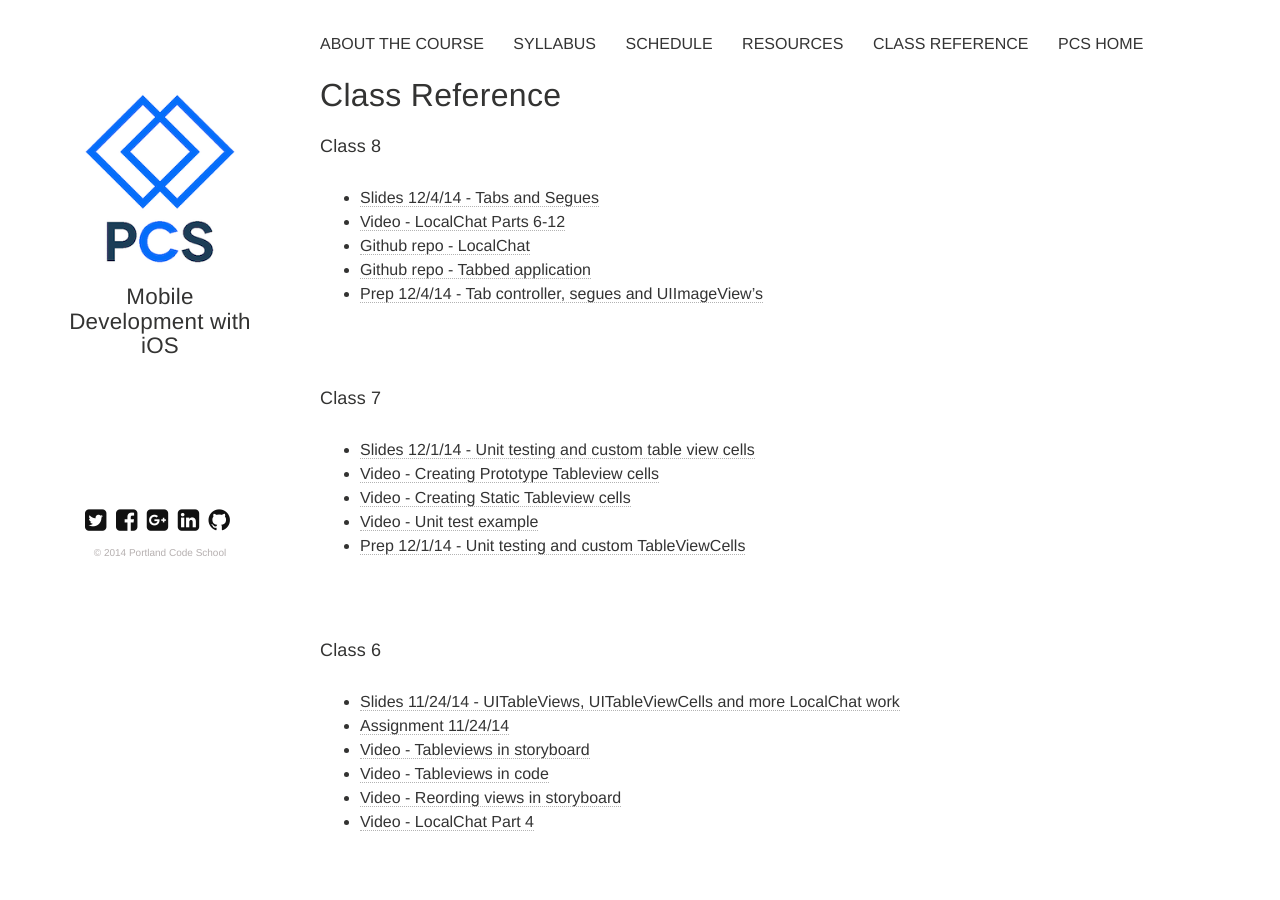
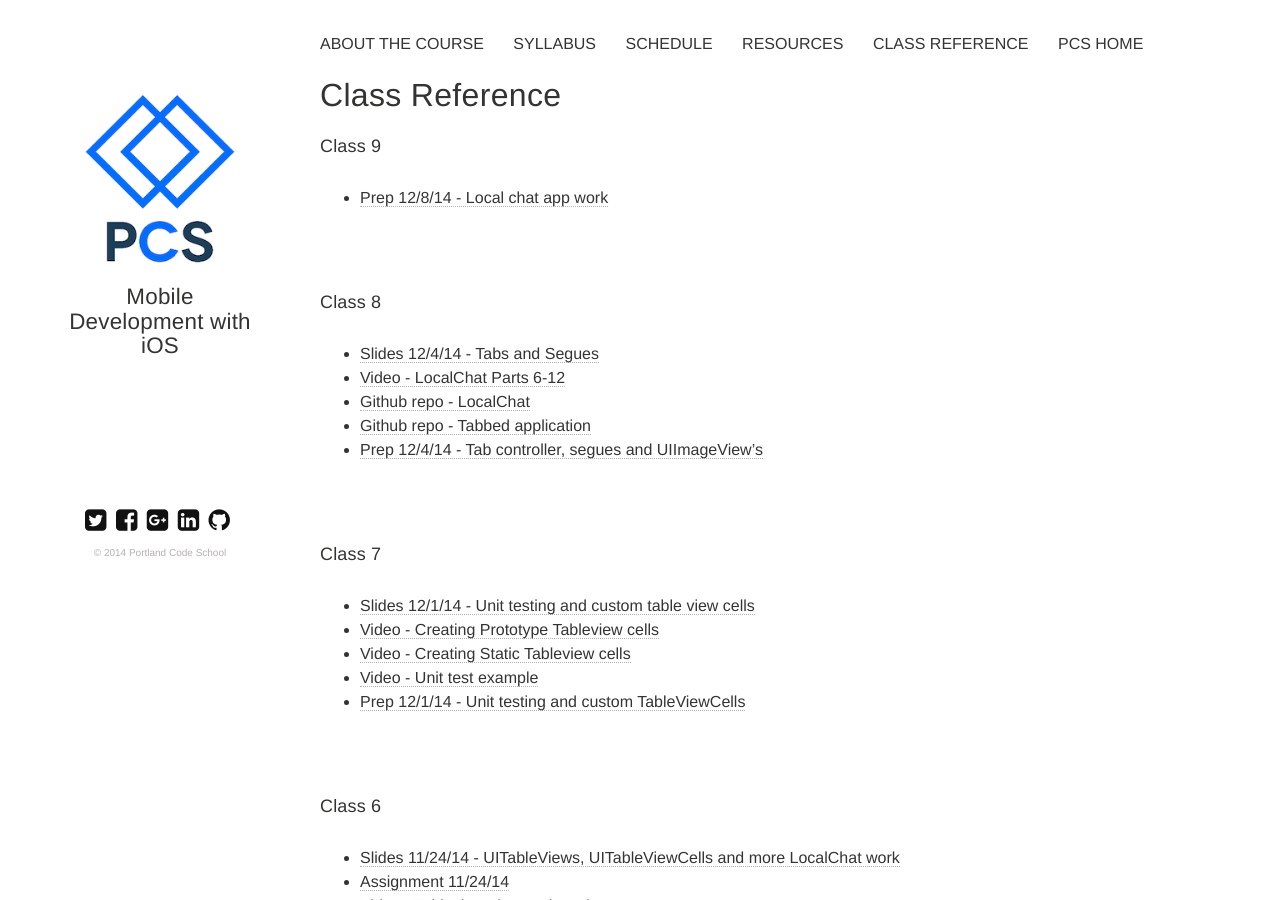
Before and after one commit to portlandcodeschool/ios, a Jekyll site: the page built from reference.md, in a window 1280 px wide and 900 px high. Built offline with Jekyll 4.4.1, drawn with Linux system fonts in a browser that asks for light colours; nearby versions of some CDN libraries.

Commit message:
Update reference.md

```diff
--- a/reference.md
+++ b/reference.md
@@ -5,6 +5,9 @@ title: Class Reference
 tagline: Mobile Development with iOS
 tags: [reference]
 ---
+####Class 9
+* [Prep 12/8/14 - Local chat app work](https://docs.google.com/presentation/d/1bGYkDtTH0AR24LF3BbTU_RZckCk9jDv6lDt4Kc205nQ/edit?usp=sharing)
+
 ####Class 8
 * [Slides 12/4/14 - Tabs and Segues](https://docs.google.com/presentation/d/11xaIE09gqhMAh89w4V7DZjlMukf9AL_CPrwGRictLeU/edit?usp=sharing)
 * [Video - LocalChat Parts 6-12](https://drive.google.com/folderview?id=0B1jxDrjd4WIaMklKTndhc1phTVE&usp=sharing)
```
